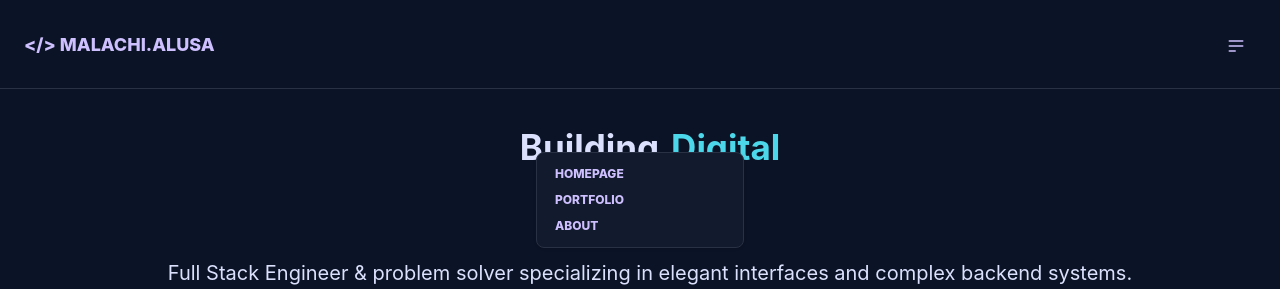
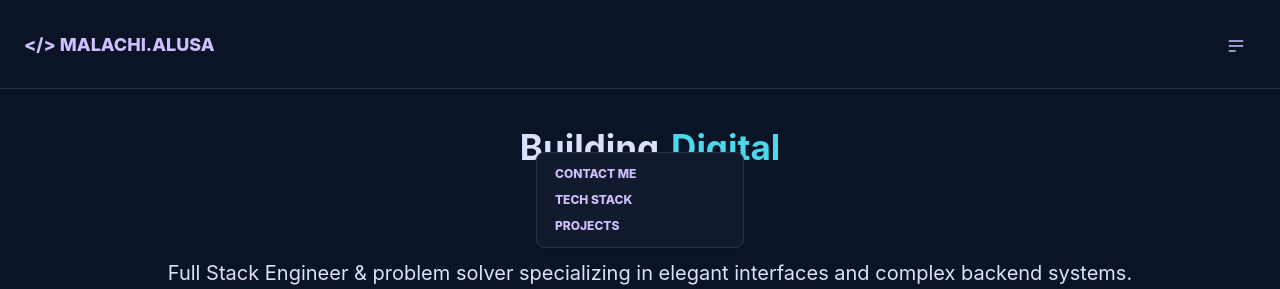
Before and after one commit to tonganknight/malachi.alusa, a Next.js app: page / in a window 1280 px wide. Both pictures are taken after a click on the button 1236 px from the left and 44 px from the top of the page. Shown: the top 289 px of the page. Built offline with nearby package versions, Linux system fonts and the light colour scheme.

Commit message:
removed unused assets, fixed links in menu

```diff
--- a/app/components/NavMenu/NavMenu.tsx
+++ b/app/components/NavMenu/NavMenu.tsx
@@ -1,10 +1,12 @@
 "use client";
 
+import { useGlobalController } from "@/app/context/GlobalController";
 import { useEffect, useRef, useState } from "react";
 
 export const NavMenu = () => {
   const [open, setOpen] = useState(false);
   const ref = useRef<HTMLDivElement>(null);
+  const { setShowContactMe } = useGlobalController();
 
   useEffect(() => {
     const handleClickOutside = (e: MouseEvent) => {
@@ -15,6 +17,10 @@ export const NavMenu = () => {
     document.addEventListener("mousedown", handleClickOutside);
     return () => document.removeEventListener("mousedown", handleClickOutside);
   }, []);
+
+  const onLinkClick = () => {
+    setOpen(false);
+  };
 
   return (
     <div ref={ref} className="relative">
@@ -43,13 +49,23 @@ export const NavMenu = () => {
       {open && (
         <ul className="menu menu-sm fixed top-1/4 left-1/2 -translate-x-1/2 -translate-y-1/2 bg-base-100 rounded-box z-50 w-52 p-2 shadow bg-foreground border-1 border-edge-primary">
           <li>
-            <a className="">Homepage</a>
+            <a
+              onClick={() => {
+                onLinkClick();
+                setShowContactMe(true);
+              }}
+              className=""
+            >
+              Contact Me
+            </a>
           </li>
           <li>
-            <a>Portfolio</a>
+            <a href="#TechStack" onClick={onLinkClick}>
+              Tech Stack
+            </a>
           </li>
           <li>
-            <a>About</a>
+            <a onClick={onLinkClick}>Projects</a>
           </li>
         </ul>
       )}
--- a/app/components/RotatingText.tsx
+++ /dev/null
@@ -1,28 +0,0 @@
-interface RotatingTextProps {
-  color: string[];
-  text: string[];
-  font: string[];
-  textSize: string[];
-  time?: string[];
-}
-export const RotatingText = ({
-  color,
-  text,
-  font,
-  time,
-}: RotatingTextProps) => {
-  return (
-    <span className="text-rotate">
-      <span>
-        {text.map((item, index) => (
-          <span
-            key={index}
-            className={`${font[index]} ${color[index]} ${time ? time[index] : ""}`}
-          >
-            {item}
-          </span>
-        ))}
-      </span>
-    </span>
-  );
-};
--- a/app/components/TechStack/TechStack.tsx
+++ b/app/components/TechStack/TechStack.tsx
@@ -11,6 +11,7 @@ export const TechStack = () => {
   const [showSqlModal, setShowSqlModal] = useState(false);
 
   return (
+    <section id="TechStack">
       <div className="flex flex-col m-3 justify-center items-center w-[100%]">
         <p className="font-label text-secondary text-[20px] ml-2 mb-3">
           {TechStackEnum.Label}
@@ -70,5 +71,6 @@ export const TechStack = () => {
           />
         )}
       </div>
+    </section>
   );
 };
```
Lines whose indentation alone changed are shown as unchanged.
